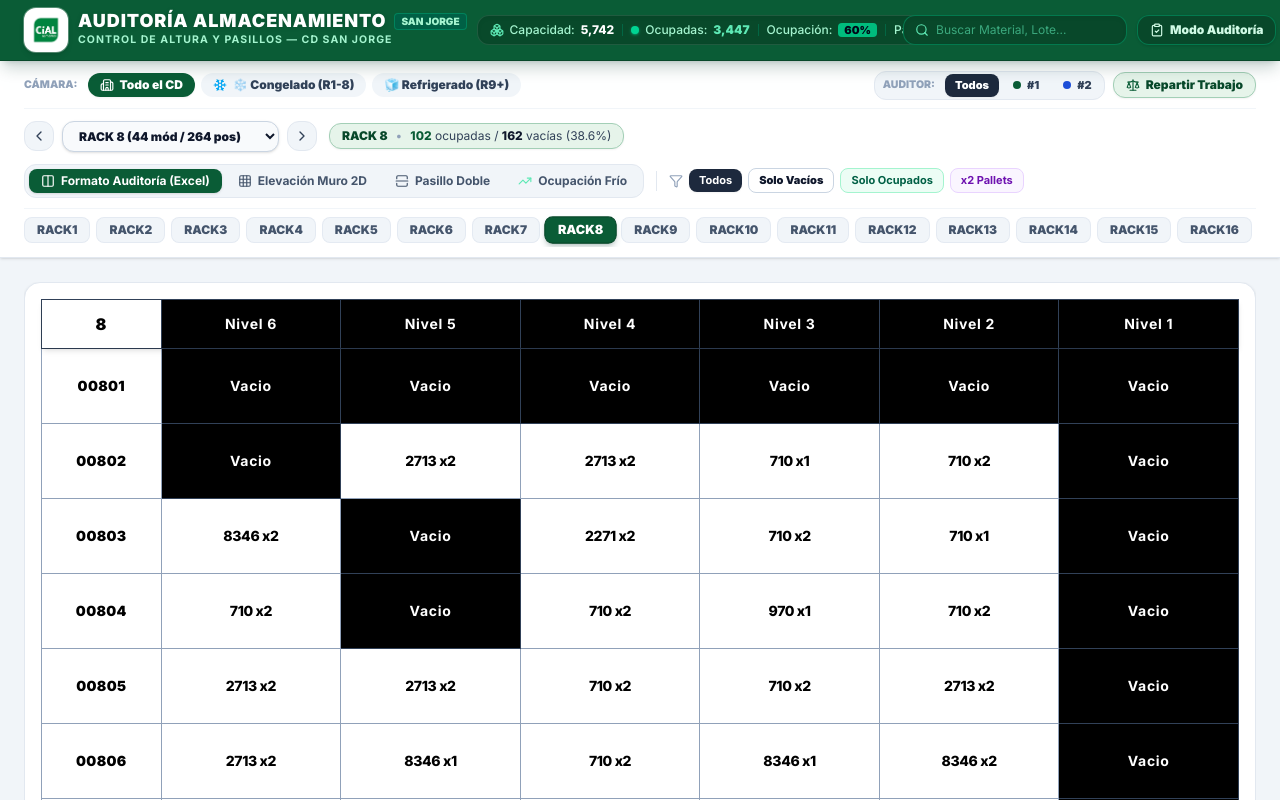
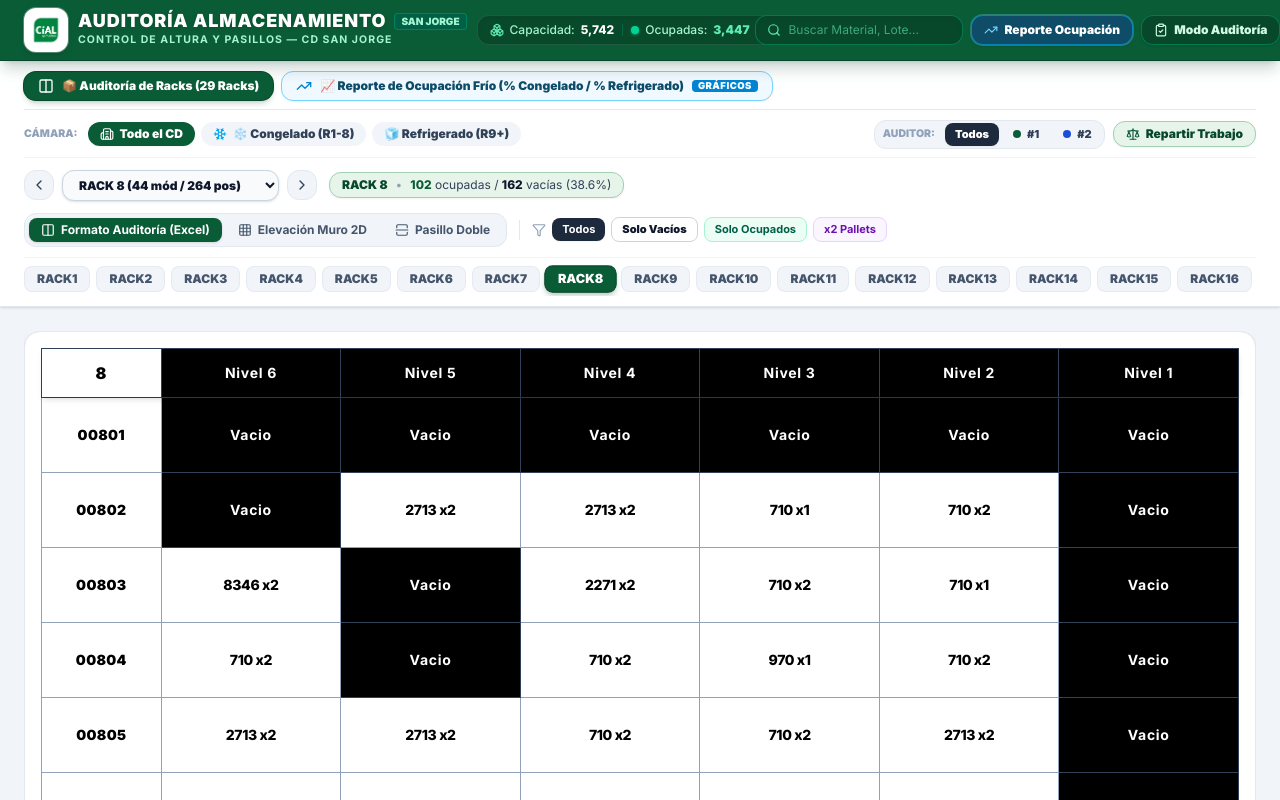
Before and after one commit to Reinvik/auditoria-almacenamiento, a React (Vite) app: page / in a window 1280 px wide. Shown: the top 800 px of the page. Built offline with nearby package versions, Linux system fonts and the light colour scheme.

Commit message:
feat(navigation): agregar pestañas principales de navegación y botón directo en navbar para acceder fácilmente al Reporte de Ocupación

```diff
--- a/src/App.tsx
+++ b/src/App.tsx
@@ -462,7 +462,10 @@ export default function App() {
       {/* Main Rack View Area */}
       <main className="flex-1 p-3 sm:p-6 max-w-[1920px] mx-auto w-full">
         {viewMode === 'occupancy_report' ? (
-          <OccupancyReportView stockIndex={stockIndex} />
+          <OccupancyReportView
+            stockIndex={stockIndex}
+            onBackToRacks={() => setViewMode('audit_excel')}
+          />
         ) : viewMode === 'double_aisle' ? (
           <AisleDoubleView
             aisles={visibleAisles}
--- a/src/components/Navbar.tsx
+++ b/src/components/Navbar.tsx
@@ -113,7 +113,11 @@ export const Navbar: React.FC<NavbarProps> = ({
         </div>
 
         {/* Global Warehouse Stats Summary */}
-        <div className="hidden xl:flex items-center gap-2 bg-[#08482a]/90 px-3 py-1.5 rounded-xl border border-white/10 text-xs shadow-inner shrink-0">
+        <div
+          onClick={onOpenOccupancy}
+          className="hidden xl:flex items-center gap-2 bg-[#08482a]/90 hover:bg-[#073d23] cursor-pointer px-3 py-1.5 rounded-xl border border-white/10 text-xs shadow-inner shrink-0 transition-colors"
+          title="Ver Reporte y Gráfico de Ocupación Frío"
+        >
           <div className="flex items-center gap-1.5">
             <Boxes className="w-3.5 h-3.5 text-emerald-300" />
             <span className="text-emerald-200 font-medium">Capacidad:</span>
@@ -132,17 +136,12 @@ export const Navbar: React.FC<NavbarProps> = ({
               {occupancyRate}%
             </span>
           </div>
-          <div className="w-px h-3 bg-emerald-700/60" />
-          <div className="flex items-center gap-1.5">
-            <span className="text-emerald-200 font-medium">Pallets:</span>
-            <span className="font-extrabold text-white">{totalPallets.toLocaleString()}</span>
-          </div>
         </div>
 
         {/* Actions & Search */}
-        <div className="hidden sm:flex items-center gap-2.5 flex-1 justify-end">
+        <div className="hidden sm:flex items-center gap-2 flex-1 justify-end">
           {/* Search Box */}
-          <div className="relative w-40 lg:w-48 xl:w-56 shrink-0">
+          <div className="relative w-36 lg:w-44 xl:w-52 shrink-0">
             <Search className="w-3.5 h-3.5 absolute left-3 top-1/2 -translate-y-1/2 text-emerald-300" />
             <input
               type="text"
@@ -163,6 +162,18 @@ export const Navbar: React.FC<NavbarProps> = ({
 
           {/* Desktop action buttons */}
           <div className="flex items-center gap-2 shrink-0">
+            {/* Reporte de Ocupación Frío */}
+            {onOpenOccupancy && (
+              <button
+                onClick={onOpenOccupancy}
+                className="px-3 py-1.5 rounded-xl text-xs font-black flex items-center gap-1.5 bg-[#0e4c68] hover:bg-[#08364b] text-white border border-sky-400/50 shadow-sm transition-all cursor-pointer ring-1 ring-sky-300/30"
+                title="Ver Reporte y Gráfico de Ocupación por Tipo de Frío (Congelados vs Refrigerados)"
+              >
+                <TrendingUp className="w-3.5 h-3.5 text-sky-300" />
+                <span>Reporte Ocupación</span>
+              </button>
+            )}
+
             {/* Toggle Audit Mode */}
             <button
               onClick={onToggleAuditMode}
--- a/src/components/OccupancyReportView.tsx
+++ b/src/components/OccupancyReportView.tsx
@@ -21,15 +21,18 @@ import {
   Info,
   ChevronDown,
   ChevronUp,
+  ChevronLeft,
   Download
 } from 'lucide-react';
 
 interface OccupancyReportViewProps {
   stockIndex: Map<string, StockItem[]>;
+  onBackToRacks?: () => void;
 }
 
 export const OccupancyReportView: React.FC<OccupancyReportViewProps> = ({
   stockIndex,
+  onBackToRacks,
 }) => {
   // 1. Cálculo en tiempo real con la data cargada
   const currentSummary = useMemo(() => {
@@ -148,6 +151,17 @@ export const OccupancyReportView: React.FC<OccupancyReportViewProps> = ({
 
         {/* Dropdown y Filtro oficial (Tipo de frio) */}
         <div className="flex flex-wrap items-center gap-3 w-full md:w-auto justify-between md:justify-end">
+          {onBackToRacks && (
+            <button
+              onClick={onBackToRacks}
+              className="px-3.5 py-2 rounded-xl text-xs font-black bg-slate-100 hover:bg-slate-200 text-slate-800 border border-slate-300 transition-all flex items-center gap-1.5 cursor-pointer shadow-xs"
+              title="Regresar a la visualización y auditoría de racks"
+            >
+              <ChevronLeft className="w-4 h-4 text-slate-600" />
+              <span>Volver a Racks</span>
+            </button>
+          )}
+
           <div className="flex items-center gap-2 bg-slate-50 px-3 py-1.5 rounded-xl border border-slate-300">
             <span className="text-xs font-black text-slate-700">Tipo de frio:</span>
             <select
--- a/src/components/RackTabs.tsx
+++ b/src/components/RackTabs.tsx
@@ -142,6 +142,51 @@ export const RackTabs: React.FC<RackTabsProps> = ({
   return (
     <div className="bg-white border-b border-slate-200 px-4 sm:px-6 py-2.5 shadow-sm w-full">
       <div className="max-w-[1920px] mx-auto space-y-2.5">
+        {/* Top-Level Section Navigation: Auditoría de Racks vs Reporte de Ocupación */}
+        <div className="flex flex-wrap items-center justify-between gap-2.5 pb-2 border-b border-slate-200">
+          <div className="flex items-center gap-2">
+            <button
+              onClick={() => onChangeViewMode('audit_excel')}
+              className={`px-3.5 py-1.5 rounded-xl text-xs font-black flex items-center gap-2 transition-all cursor-pointer ${
+                viewMode !== 'occupancy_report'
+                  ? 'bg-[#0a5c36] text-white shadow-md shadow-emerald-950/20 ring-1 ring-[#08482a]'
+                  : 'bg-slate-100 text-slate-700 hover:bg-slate-200'
+              }`}
+            >
+              <Columns className="w-4 h-4" />
+              <span>📦 Auditoría de Racks (29 Racks)</span>
+            </button>
+
+            <button
+              onClick={() => onChangeViewMode('occupancy_report')}
+              className={`px-3.5 py-1.5 rounded-xl text-xs font-black flex items-center gap-2 transition-all cursor-pointer ${
+                viewMode === 'occupancy_report'
+                  ? 'bg-[#0e4c68] text-white shadow-md shadow-sky-950/20 ring-2 ring-sky-300'
+                  : 'bg-sky-50 text-[#0e4c68] hover:bg-sky-100 border border-sky-300 shadow-xs'
+              }`}
+            >
+              <TrendingUp className="w-4 h-4 text-sky-600" />
+              <span>📈 Reporte de Ocupación Frío (% Congelado / % Refrigerado)</span>
+              <span className="px-1.5 py-0.2 rounded bg-sky-600 text-white text-[9.5px] font-black uppercase tracking-wider">
+                Gráficos
+              </span>
+            </button>
+          </div>
+
+          {viewMode === 'occupancy_report' && (
+            <button
+              onClick={() => onChangeViewMode('audit_excel')}
+              className="px-3 py-1 rounded-xl bg-slate-100 hover:bg-slate-200 text-slate-800 text-xs font-black flex items-center gap-1.5 transition-all cursor-pointer ml-auto border border-slate-300 shadow-xs"
+            >
+              <ChevronLeft className="w-4 h-4" />
+              <span>Volver a Racks</span>
+            </button>
+          )}
+        </div>
+
+        {/* Solo mostrar controles de rack si NO estamos en el reporte global de ocupación */}
+        {viewMode !== 'occupancy_report' && (
+          <>
             {/* Row 1: Global Context (Cámara & Auditor) */}
             <div className="flex flex-wrap items-center justify-between gap-2.5 pb-2 border-b border-slate-100 text-xs">
               {/* Cámara / Sector */}
@@ -334,20 +379,6 @@ export const RackTabs: React.FC<RackTabsProps> = ({
                     <span className="hidden sm:inline">Pasillo Doble</span>
                     <span className="sm:hidden">Pasillo</span>
                   </button>
-
-              <button
-                onClick={() => onChangeViewMode('occupancy_report')}
-                className={`px-3 py-1 rounded-lg text-xs font-bold flex items-center gap-1.5 transition-all cursor-pointer ${
-                  viewMode === 'occupancy_report'
-                    ? 'bg-[#0a5c36] text-white shadow-sm ring-1 ring-emerald-300'
-                    : 'text-slate-600 hover:text-slate-900'
-                }`}
-                title="Reporte gráfico de ocupación por tipo de frío (Congelados vs Refrigerados)"
-              >
-                <TrendingUp className="w-3.5 h-3.5 text-emerald-300" />
-                <span className="hidden sm:inline">Ocupación Frío</span>
-                <span className="sm:hidden">Ocupación</span>
-              </button>
                 </div>
 
                 {/* Subtle Divider */}
@@ -454,6 +485,8 @@ export const RackTabs: React.FC<RackTabsProps> = ({
                 );
               })}
             </div>
+          </>
+        )}
       </div>
     </div>
   );
```
Lines whose indentation alone changed are shown as unchanged.
